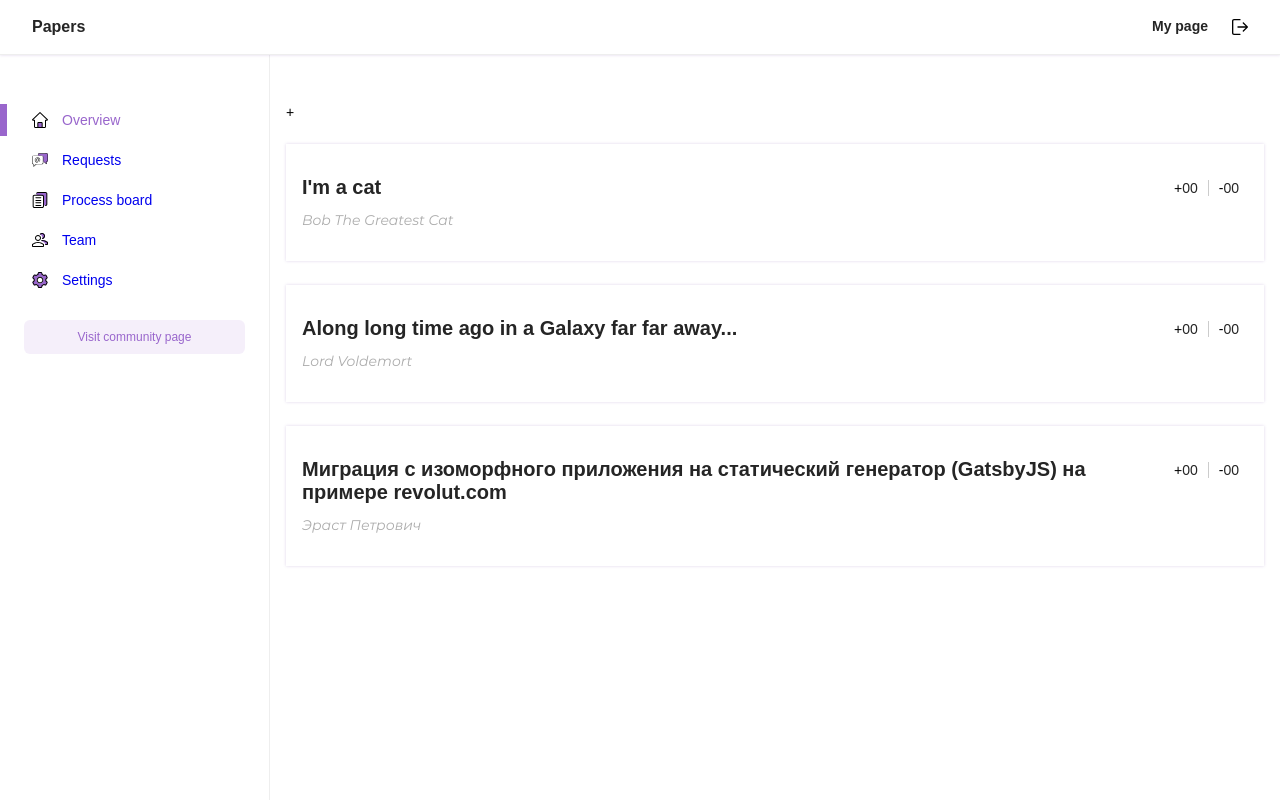
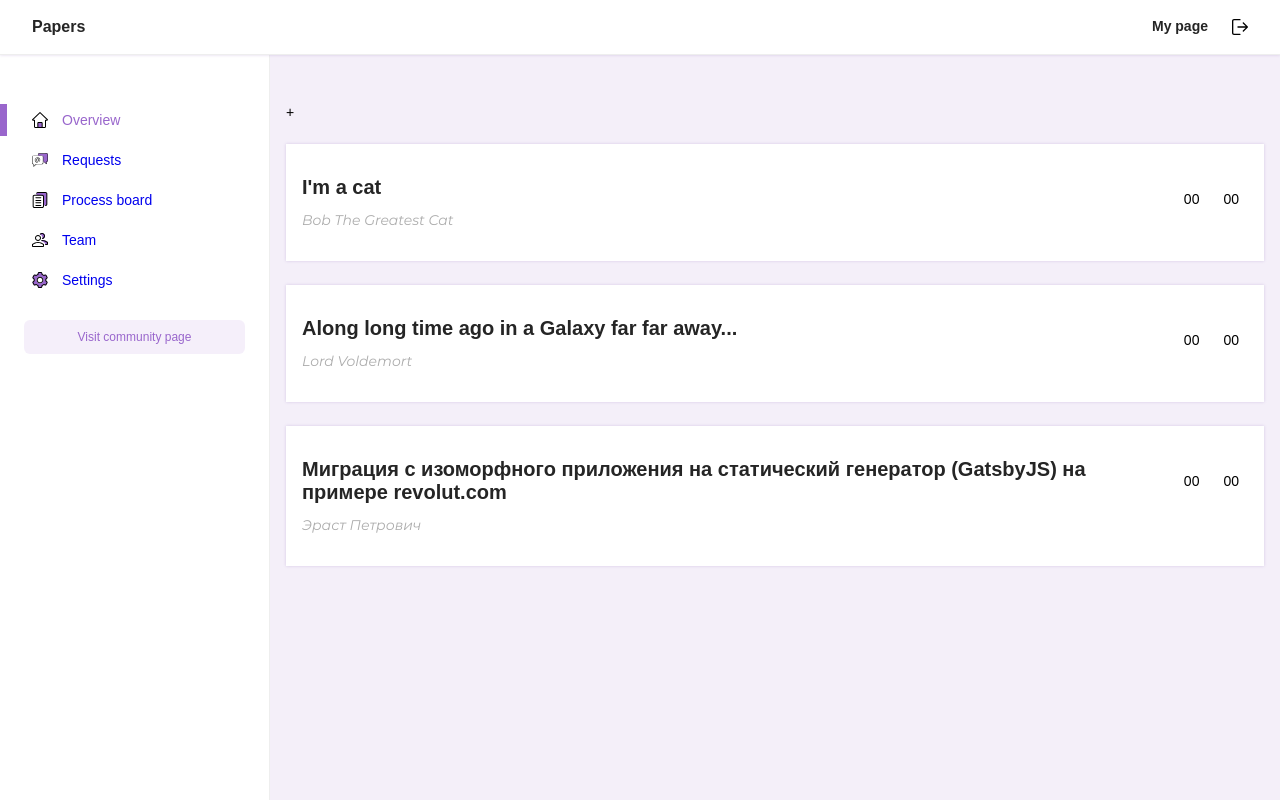
Before and after one commit to IPogorelova/papers-ui, a React (Create React App) app: page / in a window 1280 px wide. Built offline with nearby package versions, Linux system fonts and the light colour scheme; a web font is replaced by a local one.

Commit message:
#WIP: request list

```diff
--- a/src/components/RequestList/RequestList.js
+++ b/src/components/RequestList/RequestList.js
@@ -1,24 +1,24 @@
 import React from 'react';
-import { ReactComponent as Overview } from '../../images/icons/overview.svg'
+import { ReactComponent as Like } from '../../images/icons/like.svg'
 
 const Request = ({item}) => {
   return (
     <div className='request-list__item request'>
       <h2 className='request__title'>{item.name}</h2>
       <span className='request__author'>{item.author}</span>
-      <div className='request__reaction-block'>
-        <div className='request__reaction request-reaction'>
-          <button className='request-reaction__button request-reaction__button_accept'>+</button>
+      <div className='request__reaction-block request-reaction'>
+        <button className='request-reaction__button request-reaction__button_accept'>
+          <Like />
           <span className='request-reaction__count request-reaction__count_accept'>
             {item.accept ? item.accept : '00'}
           </span>
-        </div>
-        <div className='request__reaction request-reaction'>
-          <button className='request-reaction__button request-reaction__button_reject'>-</button>
+        </button>
+        <button className='request-reaction__button request-reaction__button_reject'>
+          <Like />
           <span className='request-reaction__count request-reaction__count_reject'>
             {item.reject ? item.reject : '00'}
           </span>
-        </div>
+        </button>
       </div>
       <div className='request__content'>
         <p className='request__abstract'>{item.abstract}</p>
--- a/src/components/RequestList/request-reaction.scss
+++ b/src/components/RequestList/request-reaction.scss
@@ -1,11 +1,18 @@
 .request-reaction {
 
-  &:first-child {
-    padding-right: 10px;
-    border-right: 1px solid $grey-border;
-  }
+  //&:first-child {
+  //  padding-right: 10px;
+  //  border-right: 1px solid $grey-border;
+  //}
+  //
+  //&:nth-child(2) {
+  //  padding-left: 10px;
+  //}
 
-  &:nth-child(2) {
-    padding-left: 10px;
+  &__button {
+
+    &_active {
+      background-color: $purple-light;
+    }
   }
 }
--- a/src/components/RequestList/request.scss
+++ b/src/components/RequestList/request.scss
@@ -1,8 +1,9 @@
 .request {
   position: relative;
   padding: 32px 100px 32px 16px;
+  background-color: $white;
   box-shadow: 0 0 3px rgba(102, 51, 153, 0.2);
-  //border-bottom: 1px solid $grey-border;
+  cursor: pointer;
 
   &__title {
     margin-bottom: 12px;
--- a/src/components/Sidebar/sidebar-nav.scss
+++ b/src/components/Sidebar/sidebar-nav.scss
@@ -49,7 +49,7 @@
       margin-top: 24px;
       margin-left: 24px;
       padding: 0 20px;
-      background-color: rgba($purple, 0.1);
+      background-color: $purple-light;
       border-radius: 6px;
       border: none;
       transition: $base-animation;
--- a/src/components/main.scss
+++ b/src/components/main.scss
@@ -10,6 +10,7 @@ body {
   font-family: $main-font;
   font-size: 14px;
   font-weight: 400;
+  background-color: $purple-light;
   color: $black;
   overflow-x: hidden;
 }
--- a/src/utils/variables.scss
+++ b/src/utils/variables.scss
@@ -5,6 +5,7 @@ $grey: #acacac;
 $grey-border: #cccccc;
 $grey-disabled: #eeeeee;
 $purple: #9966cc;
+$purple-light: rgba($purple, 0.1);
 $purple-dark: #663399;
 
 /* fonts */
```
Also changed, not shown: src/images/icons/like.svg (added).
